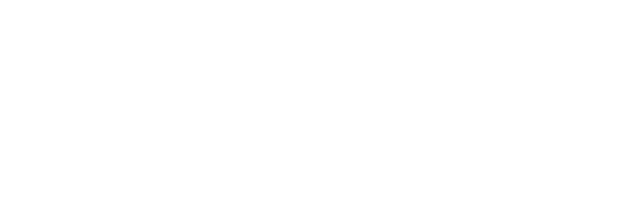
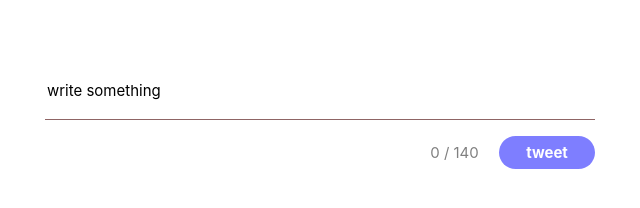
Before and after one commit to maxazillion/twitter-box-demo-maxazillion, a website: page index.html in a window 1280 px wide. Shown: the whole page, without its empty margins (320-960 px from the left). Drawn offline with nearby package versions, Linux system fonts and the light colour scheme.

Commit message:
Add styling as well as html that displays the twitter page

```diff
--- a/index.html
+++ b/index.html
@@ -1,19 +1,32 @@
 <!DOCTYPE html>
-<html lang="en">
+<html data-it-installed="true" lang="en">
   <head>
     <meta charset="UTF-8" />
     <meta name="viewport" content="width=device-width, initial-scale=1.0" />
 
-    <link rel="stylesheet" href="https://cdnjs.cloudflare.com/ajax/libs/modern-normalize/0.7.0/modern-normalize.min.css">
+    <link
+      rel="stylesheet"
+      href="https://cdnjs.cloudflare.com/ajax/libs/modern-normalize/0.7.0/modern-normalize.min.css"
+    />
 
     <!-- TODO: Add some Google Fonts -->
 
-    <link rel="stylesheet" href="style.css">
+    <link rel="stylesheet" href="style.css" />
 
     <!-- TODO: Update '<title>'. -->
-    <title>Document</title>
+    <title>Twitter Box Functionality Demo</title>
   </head>
   <body>
+    <main>
+      <form>
+        <textarea placeholder="write something"></textarea>
+        <it-mirror style="display: none"></it-mirror>
+        <div>
+          <span><span>0</span>&nbsp;/&nbsp;140</span>
+          <button disabled="">tweet</button>
+        </div>
+      </form>
+    </main>
     <script src="./scripts.js" type="module"></script>
   </body>
 </html>
--- a/style.css
+++ b/style.css
@@ -1,3 +1,51 @@
 body {
-  font-family: -apple-system, BlinkMacSystemFont, 'Segoe UI', Roboto, Oxygen, Ubuntu, Cantarell, 'Open Sans', 'Helvetica Neue', sans-serif;
+  font-family: -apple-system, BlinkMacSystemFont, "Segoe UI", Roboto, Oxygen,
+    Ubuntu, Cantarell, "Open Sans", "Helvetica Neue", sans-serif;
+  font-size: 15px;
 }
+
+main,
+form {
+  display: flex;
+}
+
+main {
+  align-items: center;
+  justify-content: center;
+}
+
+form {
+  flex-direction: column;
+}
+
+textarea {
+  border: none;
+  border-bottom: 1px solid rgb(143, 101, 101);
+  margin-bottom: 1rem;
+  margin-top: 10vh;
+  resize: none;
+  width: 550px;
+}
+
+::placeholder {
+  color: black;
+}
+div {
+  color: gray;
+  margin-left: auto;
+}
+
+button {
+  background-color: blue;
+  border: 0;
+  border-radius: 6rem;
+  color: white;
+  font-weight: 700;
+  margin-left: 1rem;
+  padding: 0.5rem;
+  width: 6rem;
+}
+
+:disabled {
+  opacity: 0.5;
+}
```
